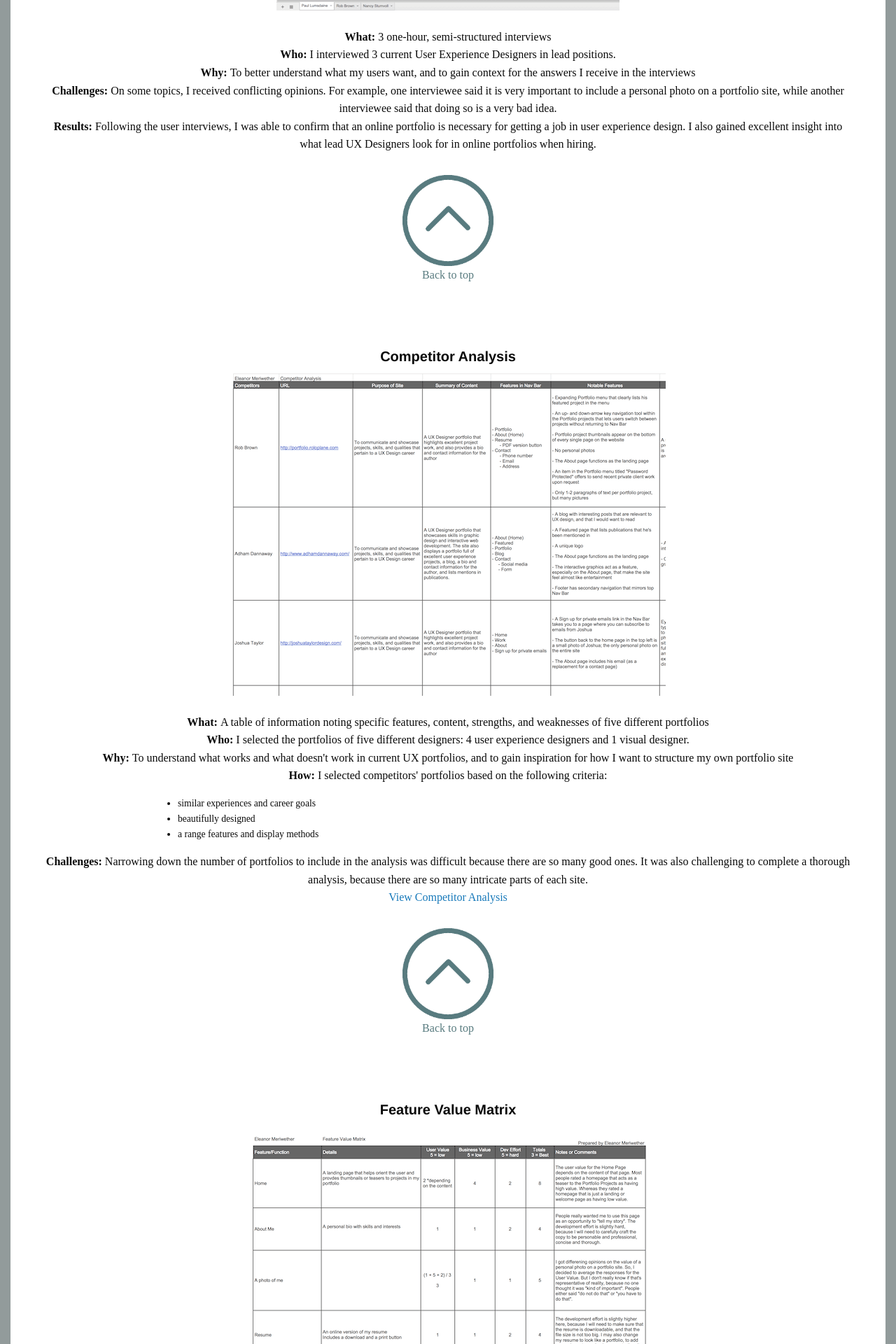
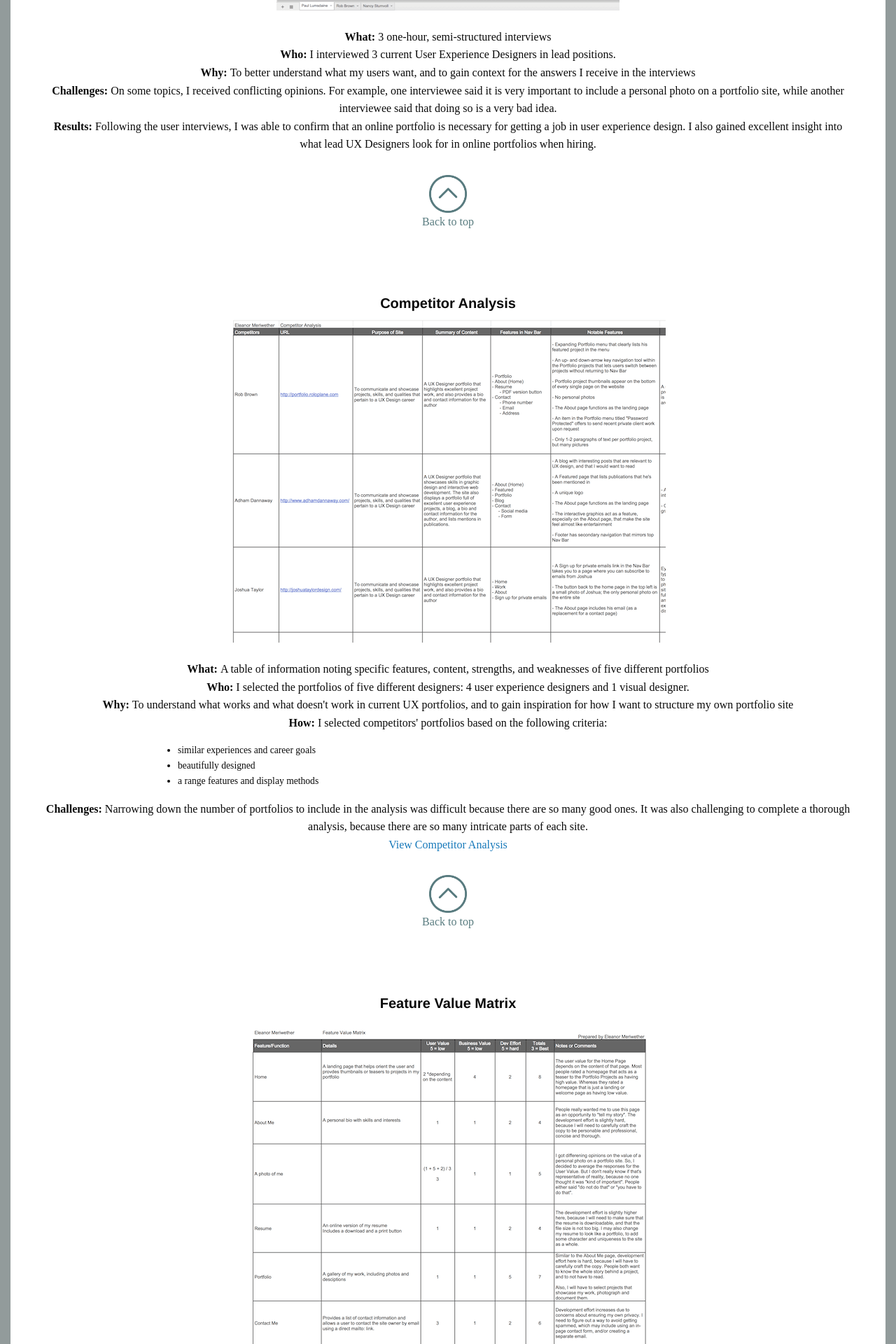
Before and after one commit to emeriwether/emeriwether.github.io, a Jekyll site: the page built from project1.html, in a window 1280 px wide. Shown: the part 2188-4108 px from the top of the page at 70% size. Built offline with Jekyll 4.4.1, drawn with Linux system fonts in a browser that asks for light colours; some web fonts are replaced.

Commit message:
ct prev com

```diff
--- a/css/app.css
+++ b/css/app.css
@@ -1,5 +1,10 @@
 /*639px and below*/
-@media screen and (max-width: 39.938em) {   .viewProjButton {
+@media screen and (max-width: 39.938em) {
+    .upArrow {
+        max-width: 12%;
+    }
+
+    .viewProjButton {
         padding: 15px 85px 55px 85px;
     }
 
@@ -110,6 +115,10 @@
 
 /*640px and above*/
 @media screen and (min-width: 39.939em) {
+    .upArrow {
+        max-width: 8%;
+    }
+
     #toolsSkills {
         padding: 0 30px 30px 30px;
     }
@@ -218,6 +227,10 @@
 
 /* 792px and above */
 @media screen and (min-width: 49.51em) {
+    .upArrow {
+        max-width: 6%;
+    }
+
     #topNav {
         margin: 0 8% 0 8%;
     }
@@ -229,6 +242,10 @@
 
 /*1000px and above*/
 @media screen and (min-width: 62.5em) {
+    .upArrow {
+        max-width: 5%;
+    }
+
     .viewProjButton {
         padding: 15% 15%;
     }
@@ -267,6 +284,10 @@
 
 /*1400 and above*/
 @media screen and (min-width: 87.5em) {
+    .upArrow {
+        max-width: 4%;
+    }
+
     #aboutMeLikes {
         margin: 0 15px 0 65px;
     }
--- a/css/home.css
+++ b/css/home.css
@@ -184,7 +184,3 @@ h2 {
 .pgLinkTop {
     padding: 15px 40px 65px 40px;
 }
-
-.upArrow {
-    max-width: 12%;
-}
```
